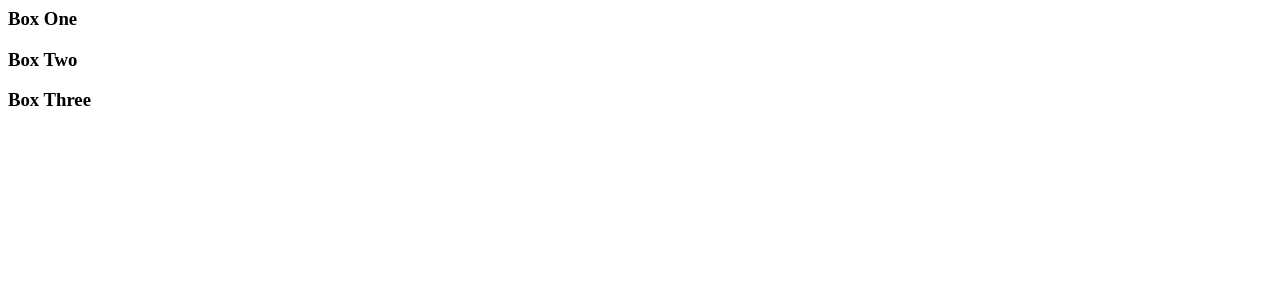
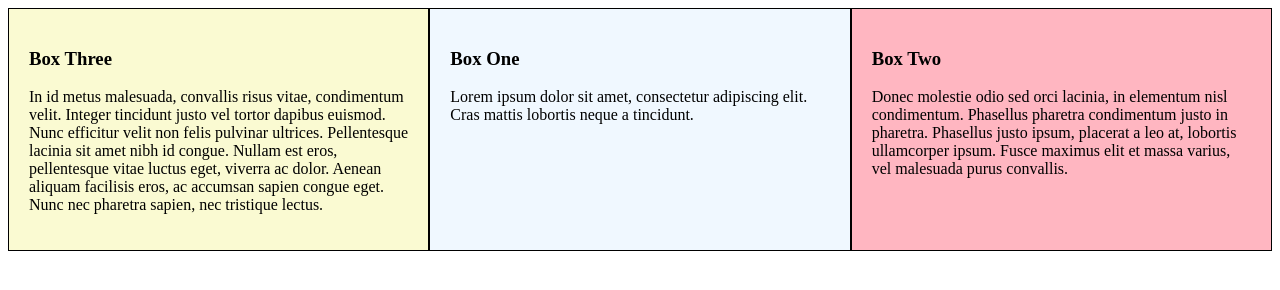
Before and after one commit to reggieblow/myappsample, a plain HTML site: page index.html in a window 1280 px wide. Drawn offline with Linux system fonts and the light colour scheme.

Commit message:
Updated with flexbox and color

```diff
--- a/index.html
+++ b/index.html
@@ -1,3 +1,39 @@
+<style>
+    @media(min-width:768px) {
+        .container-1 {
+            display: flex;
+            align-items: flex-center;
+            flex-direction: row;
+            justify-content: space-between;
+            flex-basis: 15%;
+            flex-wrap: wrap;
+        }
+        .container-1 div {
+            border: 1px #000 solid;
+            padding: 20px;
+        }
+    }
+
+    .box-1 {
+        flex: 1;
+        order: 2;
+        background-color: aliceblue;
+    }
+
+    .box-2 {
+        flex: 1;
+        order: 3;
+        background-color: lightpink;
+    }
+
+    .box-3 {
+        flex: 1;
+        order: 1;
+        background-color: lightgoldenrodyellow;
+    }
+
+</style>
+
 <html>
 
 <head>
@@ -5,15 +41,19 @@
 </head>
 
 <body>
-    <div class="containter-1">
+    <div class="container-1">
         <div class="box-1">
             <h3>Box One</h3>
+            <p>Lorem ipsum dolor sit amet, consectetur adipiscing elit. Cras mattis lobortis neque a tincidunt.
+            </p>
         </div>
         <div class="box-2">
             <h3>Box Two</h3>
+            <p> Donec molestie odio sed orci lacinia, in elementum nisl condimentum. Phasellus pharetra condimentum justo in pharetra. Phasellus justo ipsum, placerat a leo at, lobortis ullamcorper ipsum. Fusce maximus elit et massa varius, vel malesuada purus convallis.</p>
         </div>
         <div class="box-3">
             <h3>Box Three</h3>
+            <p> In id metus malesuada, convallis risus vitae, condimentum velit. Integer tincidunt justo vel tortor dapibus euismod. Nunc efficitur velit non felis pulvinar ultrices. Pellentesque lacinia sit amet nibh id congue. Nullam est eros, pellentesque vitae luctus eget, viverra ac dolor. Aenean aliquam facilisis eros, ac accumsan sapien congue eget. Nunc nec pharetra sapien, nec tristique lectus.</p>
         </div>
     </div>
 </body>
```
